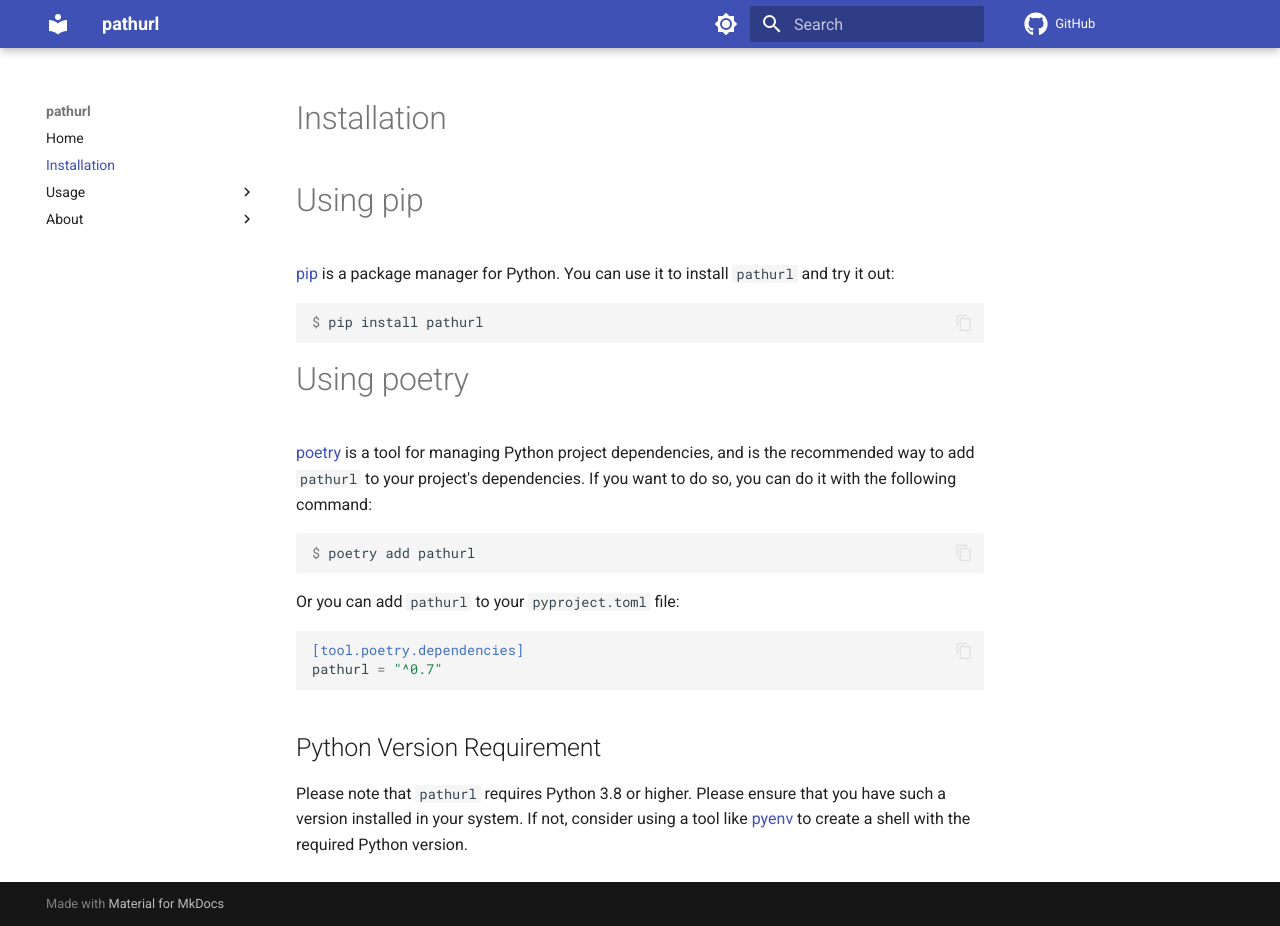
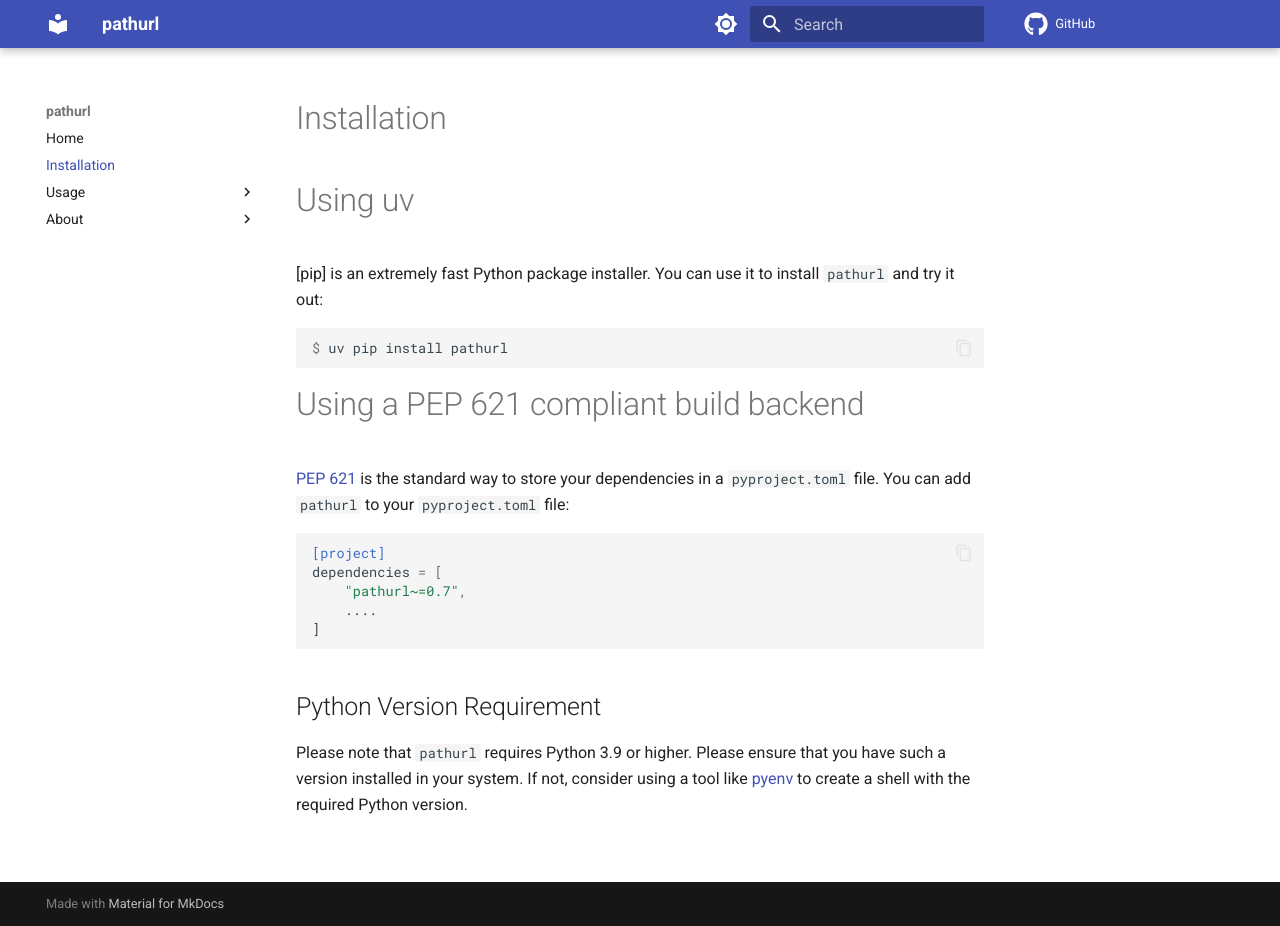
Before and after one commit to spapanik/pathurl, an MkDocs documentation site: the page built from docs/installation.md, in a window 1280 px wide and 926 px high. Built offline with MkDocs 1.6.1 and Material for MkDocs 9.7.7, drawn with Linux system fonts in a browser that asks for light colours; comment, search, counter and statistics services are not loaded.

Commit message:
✨Use phosphorus as a build backend

````diff
--- a/docs/installation.md
+++ b/docs/installation.md
@@ -1,37 +1,33 @@
 # Installation
 
-# Using pip
+# Using uv
 
-[pip] is a package manager for Python.
+[pip] is an extremely fast Python package installer.
 You can use it to install `pathurl` and try it out:
 
 ```console
-$ pip install pathurl
+$ uv pip install pathurl
 ```
 
-# Using poetry
+# Using a PEP 621 compliant build backend
 
-[poetry] is a tool for managing Python project dependencies, and is the recommended way
-to add `pathurl` to your project's dependencies. If you want to do so, you can do it
-with the following command:
-
-```console
-$ poetry add pathurl
-```
-
-Or you can add `pathurl` to your `pyproject.toml` file:
+[PEP 621] is the standard way to store your dependencies in a `pyproject.toml` file.
+You can add `pathurl` to your `pyproject.toml` file:
 
 ```toml
-[tool.poetry.dependencies]
-pathurl = "^0.7"
+[project]
+dependencies = [
+    "pathurl~=0.7",
+    ....
+]
 ```
 
 ## Python Version Requirement
 
-Please note that `pathurl` requires Python 3.8 or higher. Please ensure
+Please note that `pathurl` requires Python 3.9 or higher. Please ensure
 that you have such a version installed in your system. If not,
 consider using a tool like [pyenv] to create a shell with the required Python version.
 
-[pip]: https://pip.pypa.io/en/stable/
-[poetry]: https://python-poetry.org/
+[uv]: https://github.com/astral-sh/uv
+[PEP 621]: https://peps.python.org/pep-0621/
 [pyenv]: https://github.com/pyenv/pyenv
````
Also changed, not shown: cookbook.yaml (+8 -8 lines), pyproject.toml (+50 -51 lines), 2 other files.
